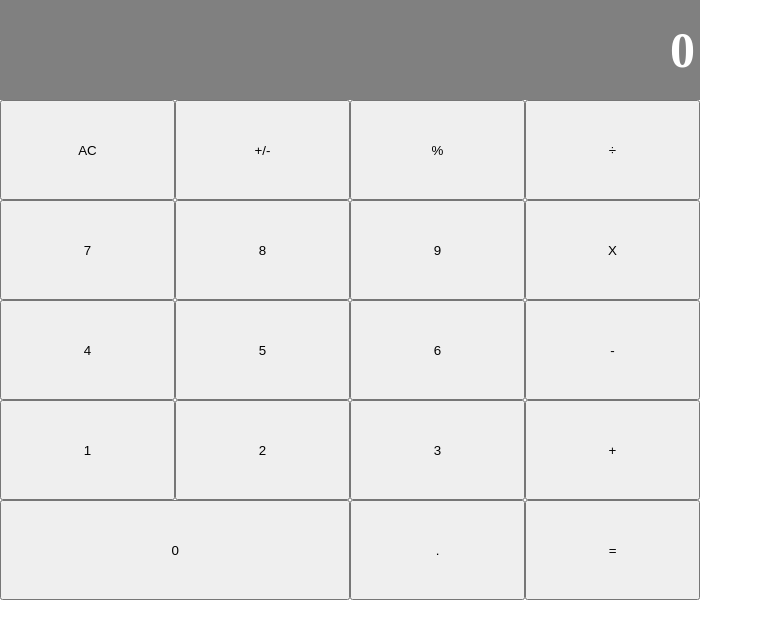
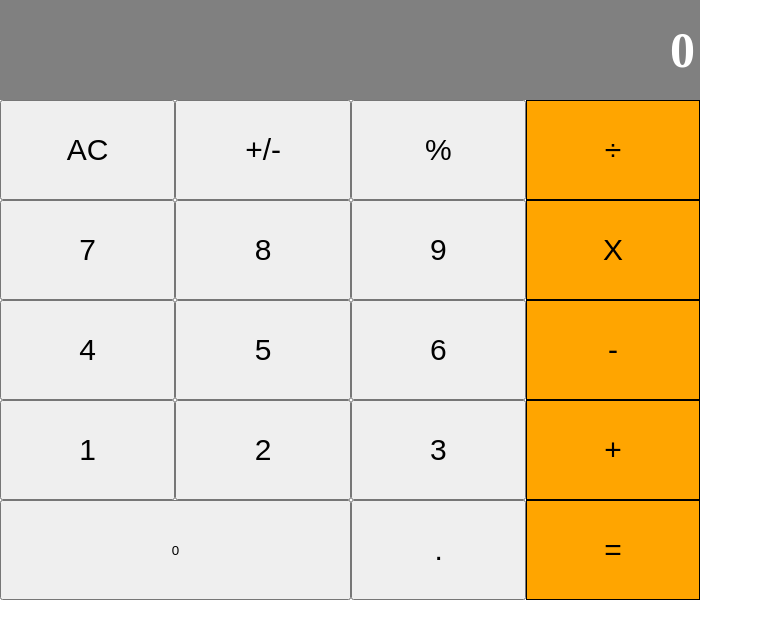
Before and after one commit to SarvarKh/react-calculator, a React (Create React App) app: page / in a window 1280 px wide. Shown: the top 638 px of the page, without its empty margins (0-763 px from the left). Built offline with nearby package versions, Linux system fonts and the light colour scheme.

Commit message:
Style operator buttons

```diff
--- a/src/components/Button.js
+++ b/src/components/Button.js
@@ -1,13 +1,36 @@
 import React from 'react';
 import PropTypes from 'prop-types';
+import * as styles from '../style/components.module.css';
 
 export default function Button(props) {
   const { name } = props;
   const { parentHandleState } = props;
-  const isBtn0 = name === '0' ? '202%' : '100%';
+  const operators = ['+', '-', '÷', 'X', '='];
+  const getClass = (btn) => {
+    // switch (btn) {
+    //   case '0': {
+    //     return styles.btnZero;
+    //   }
+    //   case '+': {
+    //     return styles.btnOperators;
+    //   }
+    //   default: {
+    //     return null;
+    //   }
+    // }
+    let result;
+    if (btn === '0') {
+      result = styles.btnZero;
+    } else if (operators.includes(btn)) {
+      result = styles.btnOperators;
+    } else {
+      result = styles.btn;
+    }
+    return result;
+  };
   return (
     <>
-      <button type="button" onClick={() => parentHandleState(name)} style={{ width: isBtn0 }}>
+      <button type="button" onClick={() => parentHandleState(name)} className={getClass(name)}>
         {name}
       </button>
     </>
--- a/src/style/components.module.css
+++ b/src/style/components.module.css
@@ -14,3 +14,17 @@
     display: flex;
     height: 100px;
 }
+
+.btn {
+    font-size: 30px;
+}
+
+.btnOperators {
+    background: orange;
+    font-size: 30px;
+    border: 1px solid black;
+}
+
+.btnZero {
+    width: 202%;
+}
```
